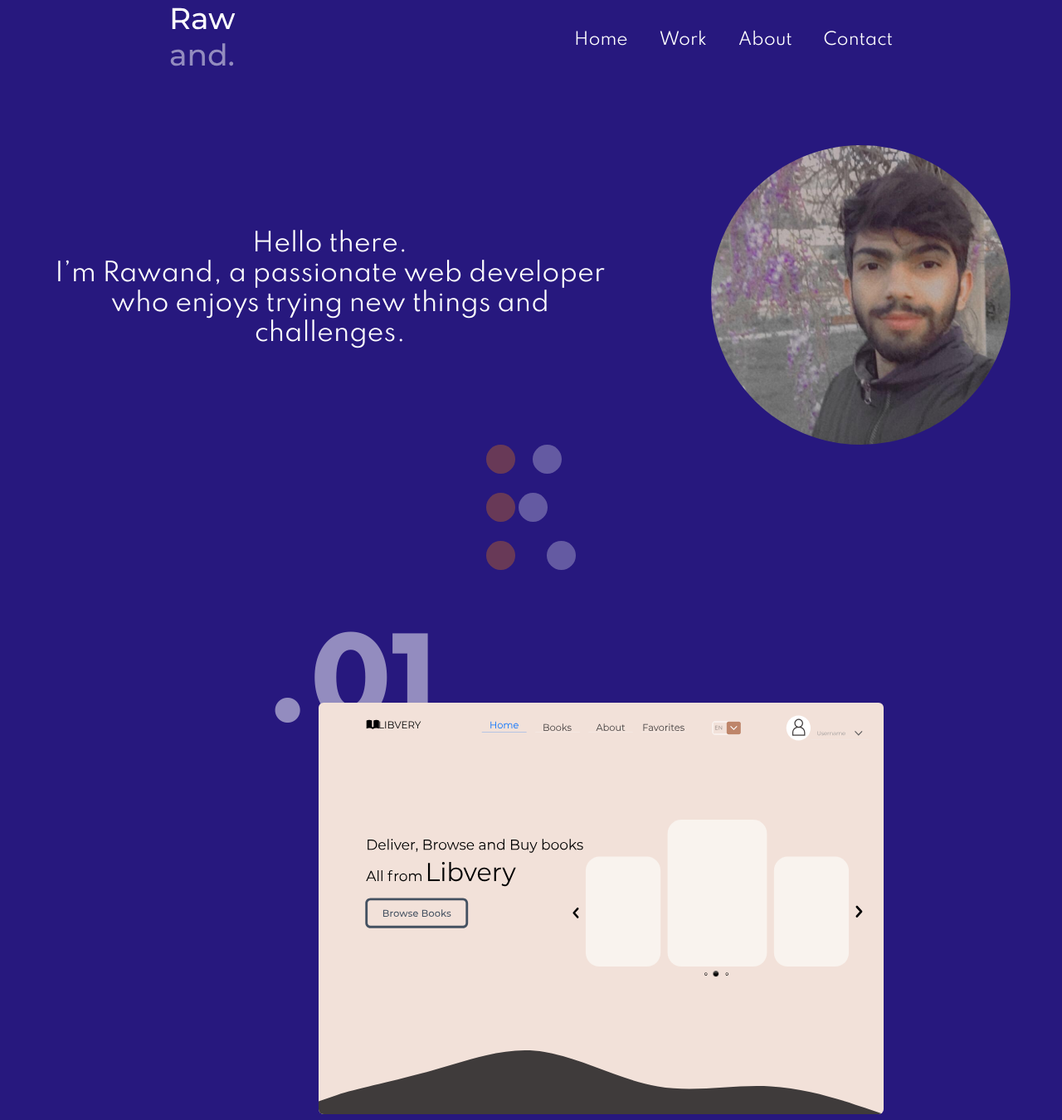
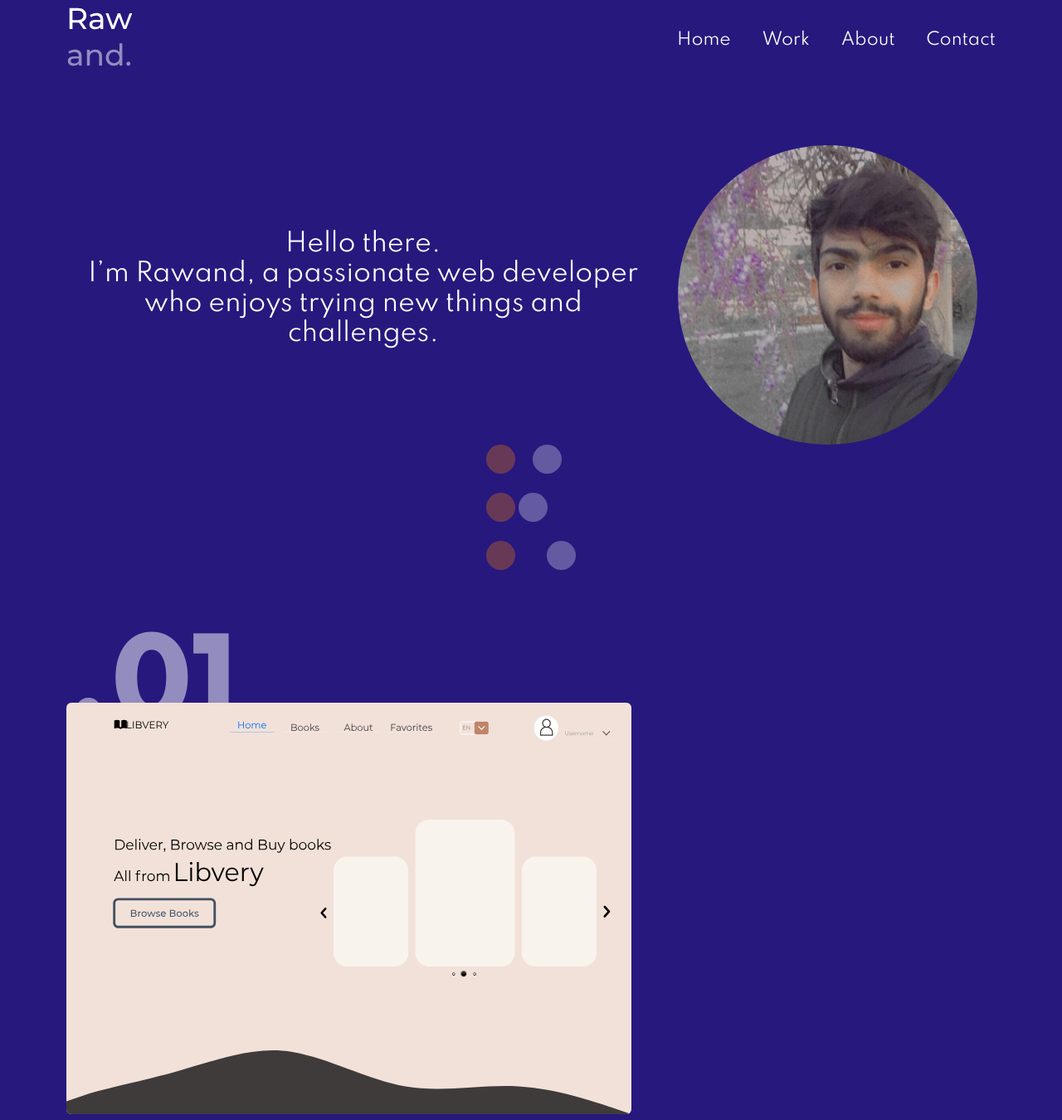
Before and after one commit to RawandDev/portfolio-nextjsss, a Next.js app in the folder portfolio/: page / in a window 1280 px wide. Shown: the whole page at 83% size. Built offline with nearby package versions, Linux system fonts and the light colour scheme.

Commit message:
refactor(codes): refactor codes for responsiveness

```diff
--- a/portfolio/components/Navbar.jsx
+++ b/portfolio/components/Navbar.jsx
@@ -1,11 +1,33 @@
-import React from "react";
+import React, { useState, useEffect } from "react";
 import Image from "next/image";
 import Link from "next/link";
 import Logo from "../public/images/logo.svg";
 
 function Navbar() {
+  const [isScrolled, setIsScrolled] = useState(false);
+
+  const handleScroll = () => {
+    if (window.scrollY >= 80) {
+      setIsScrolled(true);
+    } else {
+      setIsScrolled(false);
+    }
+  };
+
+  useEffect(() => {
+    handleScroll();
+    window.addEventListener("scroll", handleScroll);
+    return () => {
+      window.removeEventListener("scroll", handleScroll);
+    };
+  }, []);
+
   return (
-    <div className="text-white md:flex md:justify-around md:items-center">
+    <div
+      className={`text-white md:flex md:justify-between md:items-center transform transition-all top-0 z-10 ${
+        isScrolled ? "bg-darkPrimary" : ""
+      }`}
+    >
       <div>
         <Image src={Logo} />
       </div>
--- a/portfolio/components/Work.jsx
+++ b/portfolio/components/Work.jsx
@@ -6,11 +6,14 @@ function Work() {
   return (
     <div id="work">
       <div className="relative">
-        <p className="font-extrabold text-9xl opacity-50 text-white sm:ml-32 md:ml-80">
-          .01
-        </p>
-        <div className="absolute top-20 right-0 sm:left-44 md:left-96">
-          <Image src={libvery} alt="libvery" className="rounded-md" />
+        <p className="font-extrabold text-9xl opacity-50 text-white">.01</p>
+        <div>
+          <h1 className="text-white">
+            Libvery
+          </h1>
+          <div className="absolute top-20">
+            <Image src={libvery} alt="libvery" className="rounded-md" />
+          </div>
         </div>
       </div>
     </div>
--- a/portfolio/pages/_app.js
+++ b/portfolio/pages/_app.js
@@ -5,7 +5,7 @@ import Navbar from "../components/Navbar";
 
 function MyApp({ Component, pageProps }) {
   return (
-    <div className="font-body">
+    <div className="font-body mx-4 sm:mx-20">
       <Head>
         <title>RawandDev</title>
       </Head>
```
